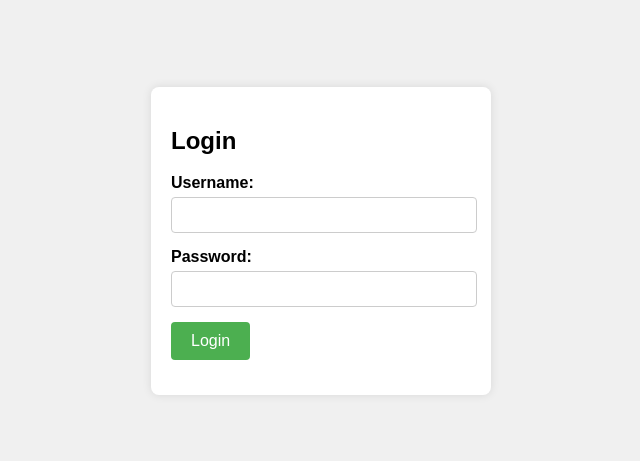
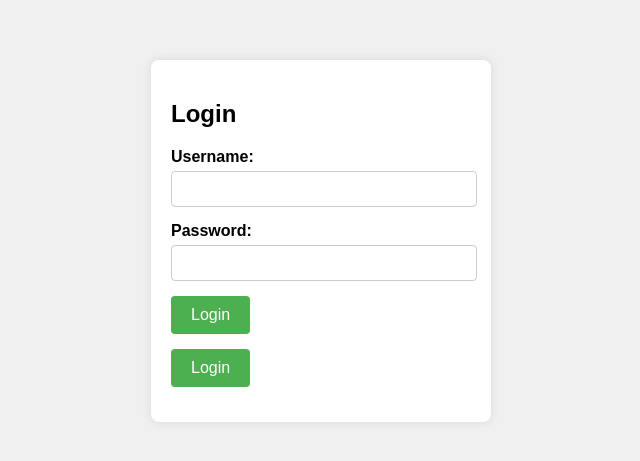
Before and after one commit to Girishksv/project1, a plain HTML site: page index.html in a window 1280 px wide. Shown: the part 159-620 px from the top of the page, without its empty margins (319-959 px from the left). Drawn offline with Linux system fonts and the light colour scheme.

Commit message:
commited

```diff
--- a/index.html
+++ b/index.html
@@ -21,6 +21,9 @@
             <div class="form-group">
                 <input type="submit" value="Login">
             </div>
+             <div class="form-group">
+                <input type="submit" value="Login">
+            </div>
         </form>
     </div>
 </body>
```
